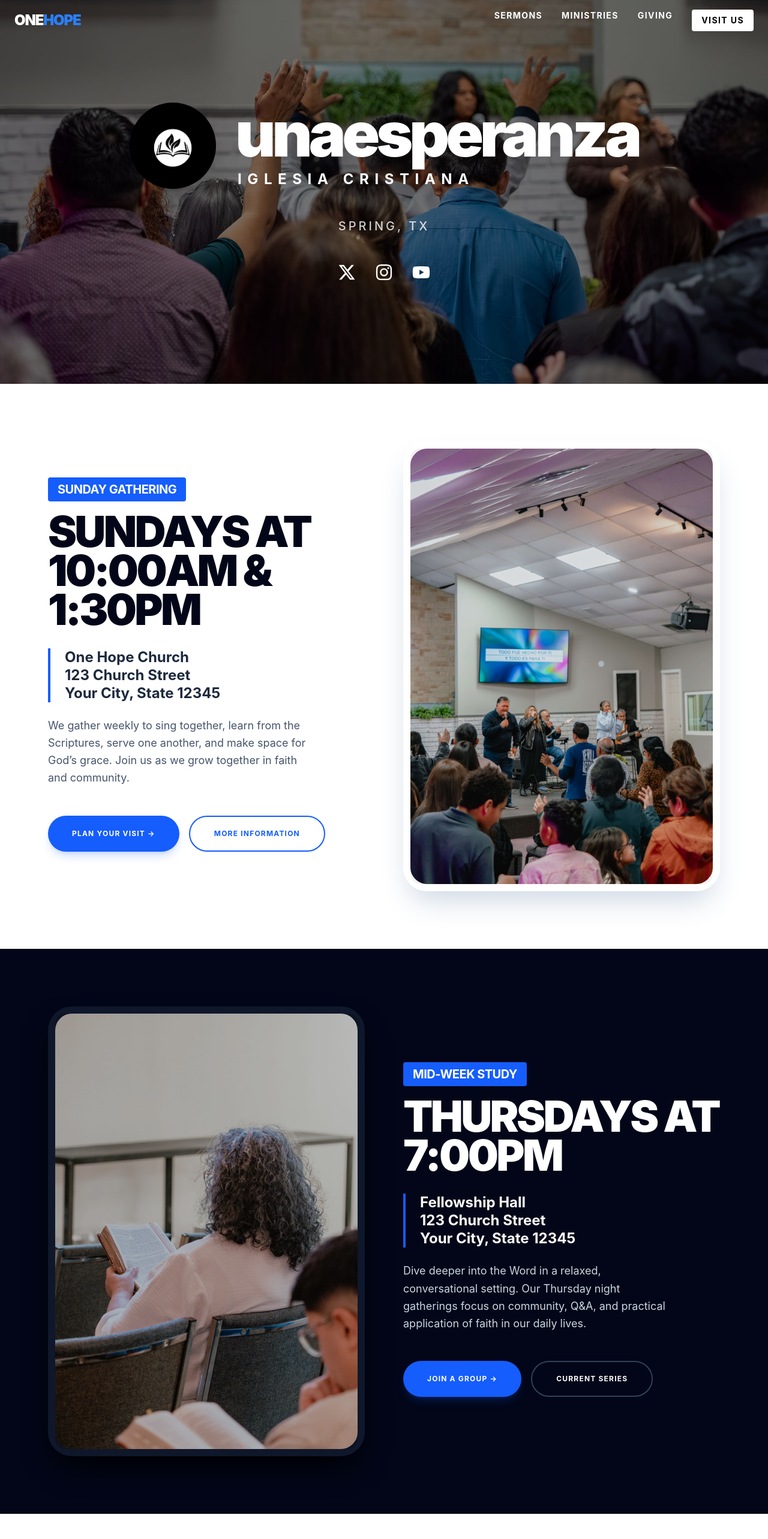
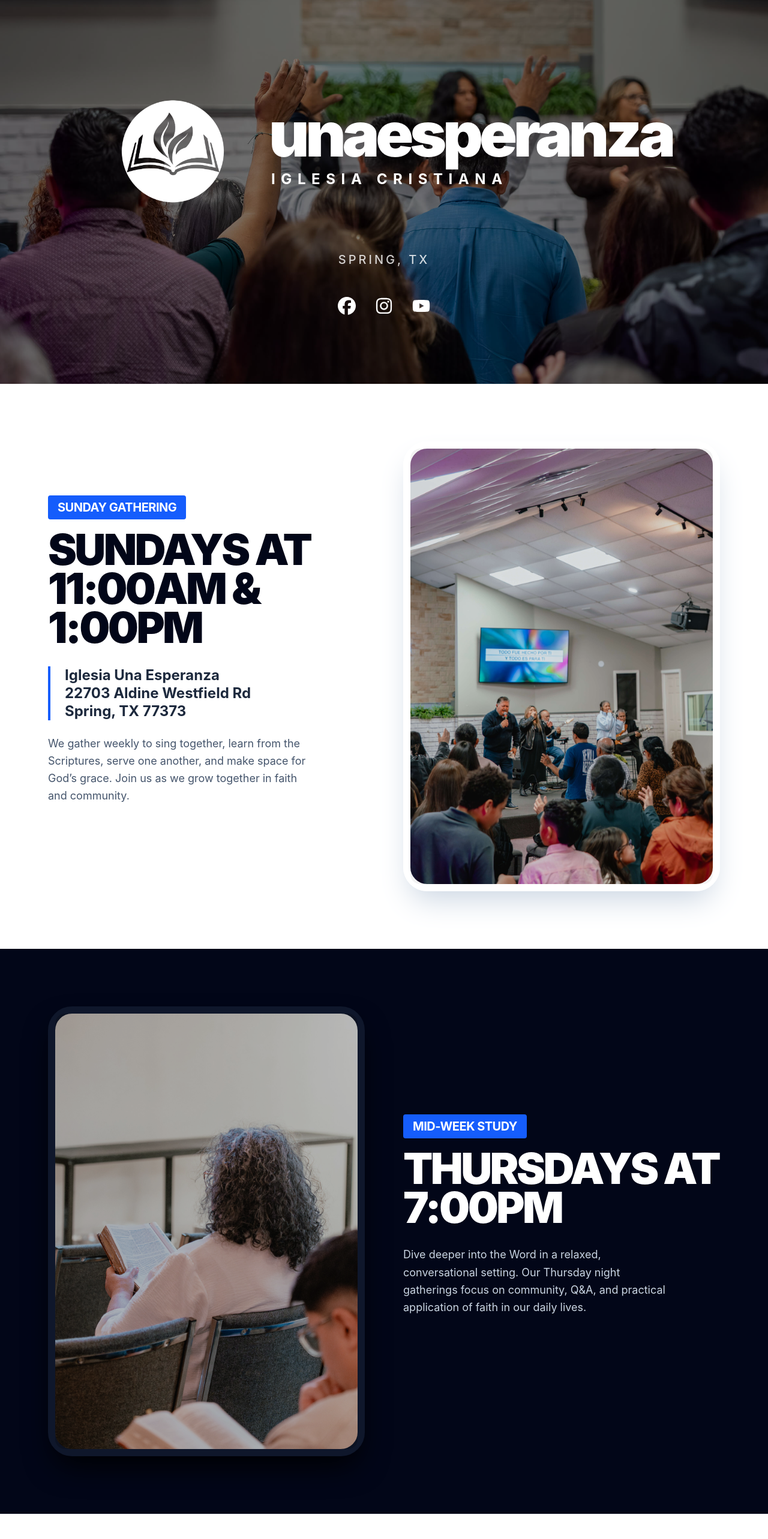
Before and after one commit to hectorrami/OneHope, a React (Vite) app: page / in a window 1280 px wide. Shown: the top 2566 px of the page at 60% size. Built offline with nearby package versions, Linux system fonts and the light colour scheme.

Commit message:
small fixes

```diff
--- a/src/components/Footer.tsx
+++ b/src/components/Footer.tsx
@@ -1,5 +1,5 @@
 import React from 'react';
-import { FaXTwitter, FaInstagram, FaYoutube} from 'react-icons/fa6';
+import { FaXTwitter, FaInstagram, FaYoutube } from 'react-icons/fa6';
 
 const Footer: React.FC = () => {
   return (
@@ -8,8 +8,8 @@ const Footer: React.FC = () => {
 
         {/* Column 1: Logo & Mission */}
         <div className="flex flex-col gap-4">
-          <h2 className="text-2xl font-black tracking-tighter italic">
-            ONE<span className="text-blue-600">HOPE</span>
+          <h2 className="text-2xl font-black tracking-tighter">
+            Iglesia Una Esperanza
           </h2>
           <p className="text-sm text-slate-400 leading-relaxed">
             A community dedicated to sharing the message of hope and faith.
@@ -20,44 +20,6 @@ const Footer: React.FC = () => {
             <a href="#" className="hover:text-blue-500 transition-colors"><FaInstagram /></a>
             <a href="#" className="hover:text-blue-500 transition-colors"><FaYoutube /></a>
           </div>
-        </div>
-
-        {/* Column 2: Quick Links */}
-        <div>
-          <h4 className="font-bold uppercase text-xs tracking-widest mb-6 text-blue-500">Quick Links</h4>
-          <ul className="space-y-4 text-sm font-medium text-slate-300">
-            <li><a href="#" className="hover:text-white transition-colors">Sermons</a></li>
-            <li><a href="#" className="hover:text-white transition-colors">Ministries</a></li>
-            <li><a href="#" className="hover:text-white transition-colors">Events</a></li>
-            <li><a href="#" className="hover:text-white transition-colors">Giving</a></li>
-          </ul>
-        </div>
-
-        {/* Column 3: Resources */}
-        <div>
-          <h4 className="font-bold uppercase text-xs tracking-widest mb-6 text-blue-500">Resources</h4>
-          <ul className="space-y-4 text-sm font-medium text-slate-300">
-            <li><a href="#" className="hover:text-white transition-colors">Prayer Request</a></li>
-            <li><a href="#" className="hover:text-white transition-colors">Volunteer</a></li>
-            <li><a href="#" className="hover:text-white transition-colors">Life Groups</a></li>
-            <li><a href="#" className="hover:text-white transition-colors">Contact Us</a></li>
-          </ul>
-        </div>
-
-        {/* Column 4: Newsletter/Stay Connected */}
-        <div>
-          <h4 className="font-bold uppercase text-xs tracking-widest mb-6 text-blue-500">Stay Updated</h4>
-          <p className="text-sm text-slate-400 mb-4">Get weekly updates delivered to your inbox.</p>
-          <form className="flex flex-col gap-2">
-            <input
-              type="email"
-              placeholder="Email Address"
-              className="bg-white/5 border border-white/10 rounded-sm px-4 py-2 text-sm focus:outline-none focus:border-blue-500"
-            />
-            <button className="bg-blue-600 hover:bg-blue-700 text-white font-bold py-2 px-4 rounded-sm text-xs uppercase transition-all">
-              Subscribe
-            </button>
-          </form>
         </div>
       </div>
 
--- a/src/components/Hero.tsx
+++ b/src/components/Hero.tsx
@@ -1,5 +1,5 @@
 import React from 'react';
-import { FaXTwitter, FaInstagram, FaYoutube } from 'react-icons/fa6';
+import { FaFacebook, FaInstagram, FaYoutube } from 'react-icons/fa6';
 
 const Hero: React.FC = () => {
   return (
@@ -21,12 +21,20 @@ const Hero: React.FC = () => {
               - bg-center bg-no-repeat: keeps the transparent PNG centered
               - bg-[length:65%]: Scales the transparent logo so it doesn't hit the edges
           */}
-          <div
-            className="w-10 h-10 md:w-36 md:h-36 bg-black rounded-full shadow-2xl bg-center bg-no-repeat bg-[length:65%]"
-            style={{ backgroundImage: "url('images/logo.png')" }}
-          >
-            {/* Empty because the background-image property holds the PNG */}
+          <div className="relative flex-none">
+            {/* I have increased the mobile max size (w-10 to w-20) and the desktop max size (w-36 to w-64).
+      The h-auto ensures that the aspect ratio of the actual logo image is preserved perfectly. */}
+            <div className="w-15 h-15 md:w-64 md:h-64 flex items-center justify-center">
+
+              {/* Use an <img> tag for the logo with a clear alt text */}
+              <img
+                src="images/logo.png"
+                alt="Una Esperanza Iglesia Cristiana Logo"
+                className="max-w-full max-h-full h-auto w-auto"
+              />
+            </div>
           </div>
+
 
           {/* Text Block */}
           <div className="flex flex-col text-center md:text-left leading-none">
@@ -49,9 +57,9 @@ const Hero: React.FC = () => {
 
         {/* 4. Social Icons */}
         <div className="flex justify-center gap-8 mt-12 text-2xl md:text-3xl">
-          <a href="#" className="hover:text-blue-400 transition-all hover:scale-110"><FaXTwitter /></a>
-          <a href="#" className="hover:text-pink-400 transition-all hover:scale-110"><FaInstagram /></a>
-          <a href="#" className="hover:text-red-500 transition-all hover:scale-110"><FaYoutube /></a>
+          <a href="" className="hover:text-blue-400 transition-all hover:scale-110"><FaFacebook /></a>
+          <a href="" className="hover:text-pink-400 transition-all hover:scale-110"><FaInstagram /></a>
+          <a href="" className="hover:text-red-500 transition-all hover:scale-110"><FaYoutube /></a>
         </div>
       </div>
     </section>
--- a/src/components/Ministries.tsx
+++ b/src/components/Ministries.tsx
@@ -27,11 +27,8 @@ const Ministries: React.FC = () => {
             Kids
           </h3>
           <p className="text-white/90 text-base md:text-lg font-medium leading-relaxed max-w-xs mb-10">
-            Join us this Sunday morning. We'd love to meet you, show you around, and help you find your community.
+            Place Holder
           </p>
-          <button className="bg-white text-[#a6e1e3] px-10 py-4 rounded-full font-bold uppercase text-xs tracking-widest hover:bg-slate-900 hover:text-white transition-all shadow-lg">
-            Find Your Place
-          </button>
         </div>
 
         {/* Ministry 2: Juniors Ministry (Sky Blue) */}
@@ -47,11 +44,8 @@ const Ministries: React.FC = () => {
             Juniors
           </h3>
           <p className="text-white/90 text-base md:text-lg font-medium leading-relaxed max-w-xs mb-10">
-            Commit to attending six Sundays in a row. It takes time to find home, but we are here for you.
+            Place Holder
           </p>
-          <button className="bg-white text-[#4a82d1] px-10 py-4 rounded-full font-bold uppercase text-xs tracking-widest hover:bg-slate-900 hover:text-white transition-all shadow-lg">
-            Get Started
-          </button>
         </div>
 
         {/* Ministry 3: Youth Ministry (Deep Blue) */}
@@ -67,11 +61,8 @@ const Ministries: React.FC = () => {
             Youth
           </h3>
           <p className="text-white/90 text-base md:text-lg font-medium leading-relaxed max-w-xs mb-10">
-            A place for students to belong, ask questions, and discover a real relationship with Jesus.
+            Place Holder
           </p>
-          <button className="bg-white text-[#1a1da1] px-10 py-4 rounded-full font-bold uppercase text-xs tracking-widest hover:bg-slate-900 hover:text-white transition-all shadow-lg">
-            Learn More
-          </button>
         </div>
 
       </div>
--- a/src/components/Navbar.tsx
+++ b/src/components/Navbar.tsx
@@ -6,18 +6,7 @@ const Navbar: React.FC = () => {
     <nav className="absolute top-0 left-0 w-full z-50 flex justify-between items-center px-6 py-4 bg-transparent">
       {/* Logo Placeholder */}
       <div className="text-white font-black text-2xl tracking-tighter">
-        ONE<span className="text-blue-500">HOPE</span>
       </div>
-
-      {/* Desktop Menu */}
-      <ul className="hidden md:flex gap-8 text-white font-bold uppercase text-sm tracking-widest">
-        <li className="hover:text-blue-400 cursor-pointer">Sermons</li>
-        <li className="hover:text-blue-400 cursor-pointer">Ministries</li>
-        <li className="hover:text-blue-400 cursor-pointer">Giving</li>
-        <li className="bg-white text-black px-4 py-2 rounded-sm hover:bg-blue-500 hover:text-white transition-all">
-          Visit Us
-        </li>
-      </ul>
 
       {/* Mobile Menu Icon */}
       <div className="md:hidden text-white text-3xl">
--- a/src/components/Setmons.tsx
+++ b/src/components/Setmons.tsx
@@ -46,13 +46,6 @@ const Sermons: React.FC = () => {
           ></div>
 
         </div>
-
-        {/* Bottom Schedule Reminder */}
-        <div className="mt-12 text-center md:text-left">
-          <p className="text-slate-500 font-medium italic">
-            Gathering live every Sunday at 10:00AM & 1:30PM
-          </p>
-        </div>
       </div>
     </section>
   );
--- a/src/components/SundayGatherings.tsx
+++ b/src/components/SundayGatherings.tsx
@@ -16,29 +16,20 @@ const SundayGathering: React.FC = () => {
           </div>
 
           <h2 className="text-4xl sm:text-5xl md:text-6xl lg:text-7xl font-black text-slate-950 uppercase tracking-tighter leading-[0.9] mb-8">
-            Sundays At 10:00AM & 1:30PM
+            Sundays At 11:00AM & 1:00PM
           </h2>
 
           <div className="space-y-6 text-slate-600 mb-12">
             <div className="border-l-4 border-blue-600 pl-6">
               <p className="font-bold text-slate-800 text-xl md:text-2xl leading-tight">
-                One Hope Church<br />
-                123 Church Street<br />
-                Your City, State 12345
+                Iglesia Una Esperanza<br />
+                22703 Aldine Westfield Rd<br />
+                Spring, TX 77373
               </p>
             </div>
             <p className="text-base md:text-lg leading-relaxed max-w-md">
               We gather weekly to sing together, learn from the Scriptures, serve one another, and make space for God’s grace. Join us as we grow together in faith and community.
             </p>
-          </div>
-
-          <div className="flex flex-col sm:flex-row gap-4">
-            <button className="bg-blue-600 text-white px-10 py-5 rounded-full font-bold uppercase text-xs tracking-widest hover:bg-slate-900 transition-all text-center shadow-lg shadow-blue-600/20">
-              Plan Your Visit →
-            </button>
-            <button className="border-2 border-blue-600 text-blue-600 px-10 py-5 rounded-full font-bold uppercase text-xs tracking-widest hover:bg-blue-600 hover:text-white transition-all text-center">
-              More Information
-            </button>
           </div>
         </div>
 
@@ -49,8 +40,8 @@ const SundayGathering: React.FC = () => {
           style={{ backgroundImage: "url('images/hero2.jpg')" }}
           aria-label="Worship Gathering"
         >
-            {/* Inner rounded corners for the image overlay */}
-            <div className="w-full h-full bg-black/5 rounded-2xl" />
+          {/* Inner rounded corners for the image overlay */}
+          <div className="w-full h-full bg-black/5 rounded-2xl" />
         </div>
 
       </div>
--- a/src/components/ThursdayGathering.tsx
+++ b/src/components/ThursdayGathering.tsx
@@ -17,8 +17,8 @@ const ThursdayGathering: React.FC = () => {
           style={{ backgroundImage: "url('images/bibleStudy.jpg')" }} // Update this path
           aria-label="Thursday Bible Study"
         >
-            {/* Subtle overlay to help the image sit well in a dark section */}
-            <div className="w-full h-full bg-black/20 rounded-2xl" />
+          {/* Subtle overlay to help the image sit well in a dark section */}
+          <div className="w-full h-full bg-black/20 rounded-2xl" />
         </div>
 
         {/* Right Column: Content (Moved to right on desktop) */}
@@ -34,25 +34,9 @@ const ThursdayGathering: React.FC = () => {
           </h2>
 
           <div className="space-y-6 text-slate-300 mb-12">
-            <div className="border-l-4 border-blue-600 pl-6">
-              <p className="font-bold text-white text-xl md:text-2xl leading-tight">
-                Fellowship Hall<br />
-                123 Church Street<br />
-                Your City, State 12345
-              </p>
-            </div>
             <p className="text-base md:text-lg leading-relaxed max-w-md">
               Dive deeper into the Word in a relaxed, conversational setting. Our Thursday night gatherings focus on community, Q&A, and practical application of faith in our daily lives.
             </p>
-          </div>
-
-          <div className="flex flex-col sm:flex-row gap-4">
-            <button className="bg-blue-600 text-white px-10 py-5 rounded-full font-bold uppercase text-xs tracking-widest hover:bg-white hover:text-blue-600 transition-all text-center shadow-lg shadow-blue-600/20">
-              Join a Group →
-            </button>
-            <button className="border-2 border-slate-700 text-white px-10 py-5 rounded-full font-bold uppercase text-xs tracking-widest hover:border-blue-600 hover:text-blue-600 transition-all text-center">
-              Current Series
-            </button>
           </div>
         </div>
 
```
